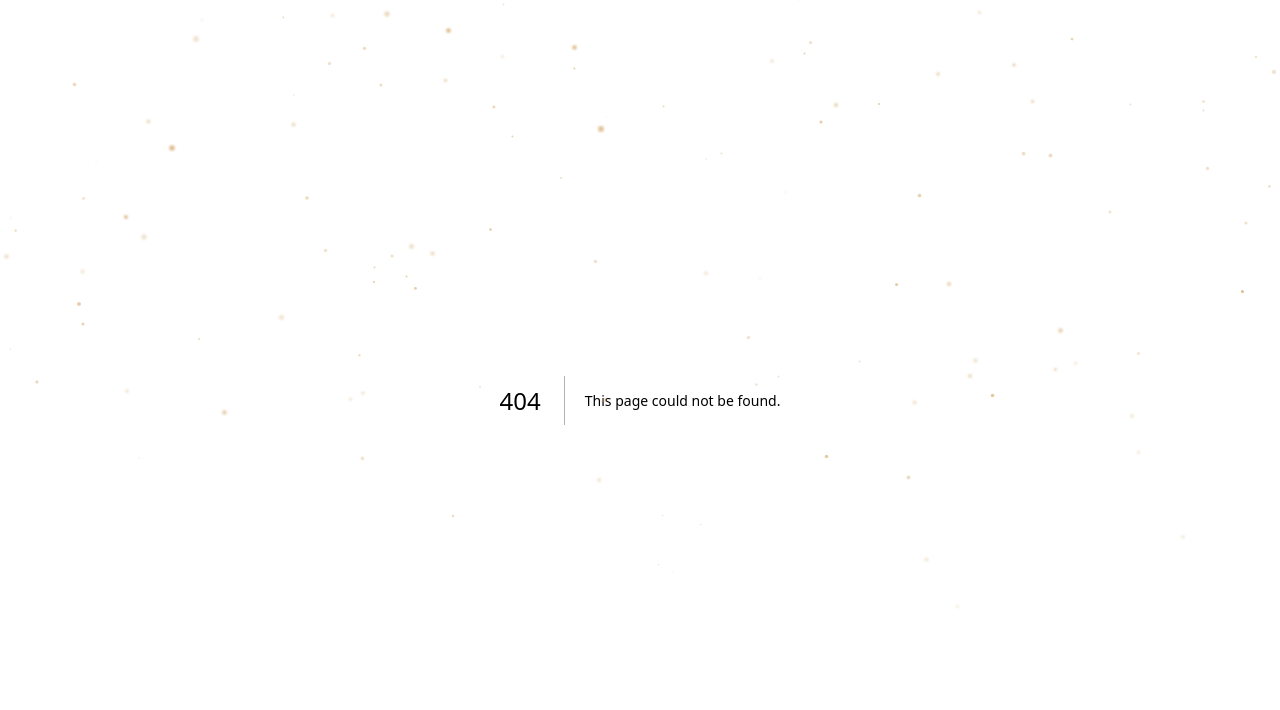
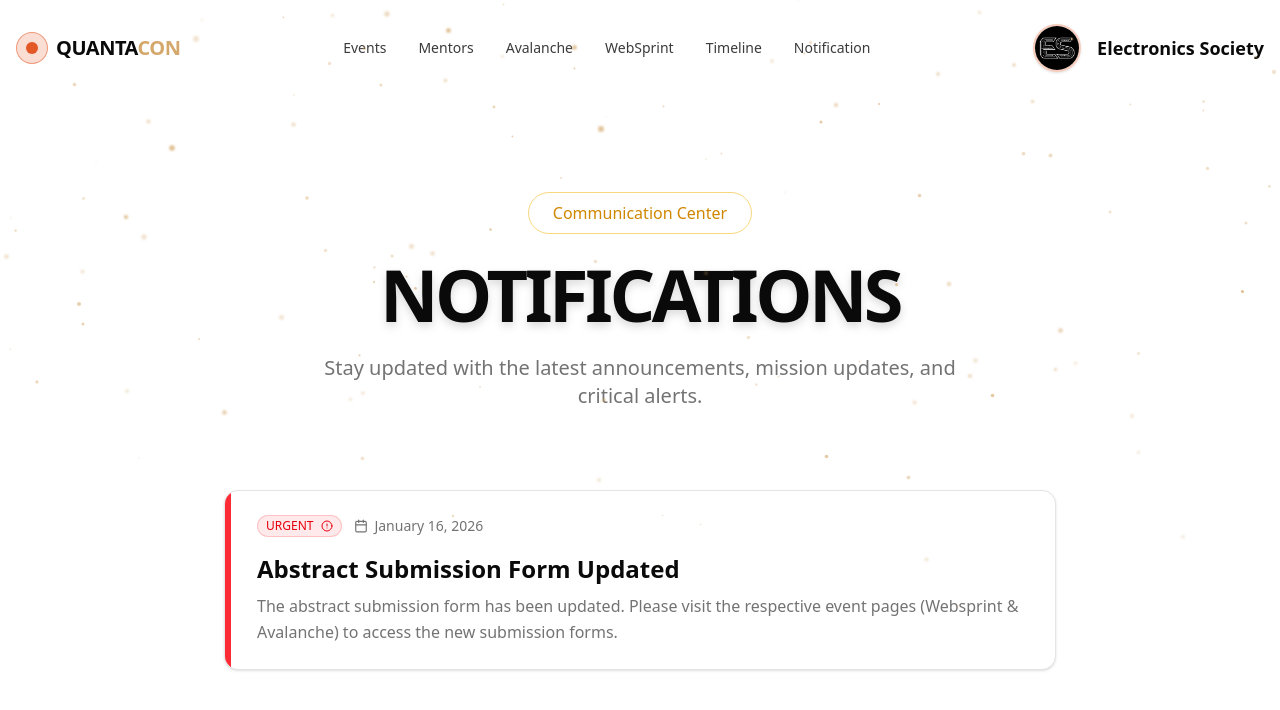
Before and after one commit to HemantRaj-2005/QuantaCon, a Next.js app: page /notification in a window 1280 px wide. Before the commit this address had no page. Shown: the top 710 px of the page. Built offline with nearby package versions, Linux system fonts and the light colour scheme.

Commit message:
feat: Implement new notification and event (Avalanche, Websprint) pages with a shared Navbar component.

```diff
--- a/app/avalanche/page.tsx
+++ b/app/avalanche/page.tsx
@@ -223,7 +223,6 @@ export default function AvalanchePage() {
                 ))}
               </Accordion>
             </section>
-
           </div>
 
           {/* Sidebar Info - 1/3 width */}
@@ -290,6 +289,7 @@ export default function AvalanchePage() {
                     </Link>
                   </Button>
 
+                  {/* Registration Button */}
                   <Button
                     className="w-full bg-linear-to-r from-dune-spice to-dune-spice/90 hover:from-dune-spice/90 hover:to-dune-spice text-white h-14 text-lg shadow-lg shadow-dune-spice/25"
                     size="lg"
@@ -300,6 +300,17 @@ export default function AvalanchePage() {
                       target="_blank"
                     >
                       Register Now <ArrowRight className="ml-3 w-5 h-5" />
+                    </Link>
+                  </Button>
+
+                  {/* Submit Abstract Button */}
+                  <Button
+                    className="w-full bg-linear-to-r from-amber-600 to-amber-700 hover:from-amber-700 hover:to-amber-800 text-white h-14 text-lg shadow-lg shadow-amber-500/25"
+                    size="lg"
+                    asChild
+                  >
+                    <Link href="#" target="_blank">
+                      Submit Abstract <ArrowRight className="ml-3 w-5 h-5" />
                     </Link>
                   </Button>
 
--- /dev/null
+++ b/app/notification/notification.json
@@ -0,0 +1,9 @@
+[
+  {
+    "id": "1",
+    "title": "Abstract Submission Form Updated",
+    "date": "2026-01-16",
+    "category": "urgent",
+    "message": "The abstract submission form has been updated. Please visit the respective event pages (Websprint & Avalanche) to access the new submission forms."
+  }
+]
--- /dev/null
+++ b/app/notification/page.tsx
@@ -0,0 +1,120 @@
+import { Navbar } from "@/components/navbar";
+import { Badge } from "@/components/ui/badge";
+import { Bell, Calendar, AlertCircle, Info, CalendarDays } from "lucide-react";
+import NOTIFICATIONS from "./notification.json";
+
+interface Notification {
+  id: string;
+  title: string;
+  date: string;
+  category: "urgent" | "event" | "general";
+  message: string;
+}
+
+const notifications = NOTIFICATIONS as Notification[];
+
+const getCategoryColor = (category: string) => {
+  switch (category) {
+    case "urgent":
+      return "bg-red-500/10 text-red-600 dark:text-red-400 border-red-500/20";
+    case "event":
+      return "bg-green-500/10 text-green-600 dark:text-green-400 border-green-500/20";
+    default:
+      return "bg-blue-500/10 text-blue-600 dark:text-blue-400 border-blue-500/20";
+  }
+};
+
+const getCategoryIcon = (category: string) => {
+  switch (category) {
+    case "urgent":
+      return <AlertCircle className="w-4 h-4 ml-1" />;
+    case "event":
+      return <CalendarDays className="w-4 h-4 ml-1" />;
+    default:
+      return <Info className="w-4 h-4 ml-1" />;
+  }
+};
+
+export default function NotificationPage() {
+  return (
+    <div className="min-h-screen bg-background text-foreground transition-colors duration-300">
+      <Navbar />
+
+      <div className="relative pt-32 pb-20 px-4 md:px-8 mt-16 overflow-hidden">
+        <div className="absolute inset-0 z-0 opacity-10 bg-[radial-gradient(ellipse_at_top,var(--tw-gradient-stops))] from-yellow-500 via-background to-background" />
+        <div className="max-w-4xl mx-auto relative z-10 text-center space-y-6">
+          <Badge
+            variant="outline"
+            className="border-yellow-500/50 text-yellow-600 dark:text-yellow-400 px-6 py-2 text-base"
+          >
+            Communication Center
+          </Badge>
+          <h1 className="text-5xl md:text-7xl font-black tracking-tighter text-foreground drop-shadow-lg">
+            NOTIFICATIONS
+          </h1>
+          <p className="text-xl text-muted-foreground font-light max-w-2xl mx-auto">
+            Stay updated with the latest announcements, mission updates, and
+            critical alerts.
+          </p>
+        </div>
+      </div>
+
+      <div className="max-w-4xl mx-auto px-4 md:px-8 pb-24 space-y-6">
+        {notifications.length === 0 ? (
+          <div className="text-center py-20 text-muted-foreground border-2 border-dashed rounded-xl">
+            <Bell className="w-12 h-12 mx-auto mb-4 opacity-20" />
+            <p className="text-lg">No active notifications</p>
+          </div>
+        ) : (
+          notifications.map((note) => (
+            <div
+              key={note.id}
+              className="group relative overflow-hidden rounded-xl border bg-card text-card-foreground shadow-sm hover:shadow-md transition-all duration-300"
+            >
+              <div
+                className={`absolute left-0 top-0 bottom-0 w-1.5 ${
+                  note.category === "urgent"
+                    ? "bg-red-500"
+                    : note.category === "event"
+                    ? "bg-green-500"
+                    : "bg-blue-500"
+                }`}
+              />
+
+              <div className="p-6 pl-8 flex flex-col md:flex-row gap-6 md:items-start">
+                <div className="flex-1 space-y-4">
+                  <div className="flex flex-wrap items-center gap-3">
+                    <Badge
+                      variant="outline"
+                      className={getCategoryColor(note.category)}
+                    >
+                      {note.category.toUpperCase()}
+                      {getCategoryIcon(note.category)}
+                    </Badge>
+                    <span className="flex items-center text-sm text-muted-foreground">
+                      <Calendar className="w-3.5 h-3.5 mr-1.5" />
+                      {new Date(note.date).toLocaleDateString("en-US", {
+                        year: "numeric",
+                        month: "long",
+                        day: "numeric",
+                      })}
+                    </span>
+                  </div>
+
+                  <div>
+                    <h3 className="text-2xl font-bold mb-2 group-hover:text-primary transition-colors">
+                      {note.title}
+                    </h3>
+                    <p className="text-muted-foreground leading-relaxed">
+                      {note.message}
+                    </p>
+                  </div>
+                </div>
+              </div>
+            </div>
+          ))
+        )}
+      </div>
+    </div>
+  );
+}
--- a/app/websprint/page.tsx
+++ b/app/websprint/page.tsx
@@ -269,10 +269,24 @@ export default function WebsprintPage() {
                     </Link>
                   </Button>
 
+                  {/* Submit Abstract Button */}
+                  <Button
+                    className="w-full bg-linear-to-r from-indigo-600 to-indigo-700 hover:from-indigo-700 hover:to-indigo-800 text-white h-14 text-lg shadow-lg shadow-indigo-500/25"
+                    size="lg"
+                    asChild
+                  >
+                    <Link
+                      href="https://forms.gle/AcdJU6rn85HFPLB36"
+                      target="_blank"
+                    >
+                      Submit Abstract <ArrowRight className="ml-3 w-5 h-5" />
+                    </Link>
+                  </Button>
+
                   <div className="text-center p-3 rounded-lg bg-blue-500/10 border border-blue-500/20">
                     <p className="text-sm font-medium">
                       ⏰ Registration closes:{" "}
-                      <span className="text-blue-500">14th Jan, 2026</span>
+                      <span className="text-blue-500">16th Jan, 2026</span>
                     </p>
                   </div>
                 </div>
--- a/components/navbar.tsx
+++ b/components/navbar.tsx
@@ -6,6 +6,7 @@ import { useScroll, motion, useMotionValueEvent } from "framer-motion";
 import Image from "next/image";
 import { cn } from "@/lib/utils";
 import { Menu, X } from "lucide-react";
+import { Button } from "./ui/button";
 
 export function Navbar() {
   const { scrollY } = useScroll();
@@ -22,6 +23,7 @@ export function Navbar() {
     { href: "/avalanche", label: "Avalanche" },
     { href: "/websprint", label: "WebSprint" },
     { href: "/timeline", label: "Timeline" },
+    { href: "/notification", label: "Notification" },
   ];
 
   const toggleMobileMenu = () => {
@@ -108,7 +110,7 @@ export function Navbar() {
             </p>
 
             {/* Mobile Menu Button */}
-            <button
+            <Button
               onClick={toggleMobileMenu}
               className="md:hidden flex items-center justify-center w-10 h-10 rounded-md hover:bg-accent transition-colors"
               aria-label="Toggle menu"
@@ -118,7 +120,7 @@ export function Navbar() {
               ) : (
                 <Menu className="h-5 w-5" />
               )}
-            </button>
+            </Button>
           </div>
         </div>
       </motion.header>
```
